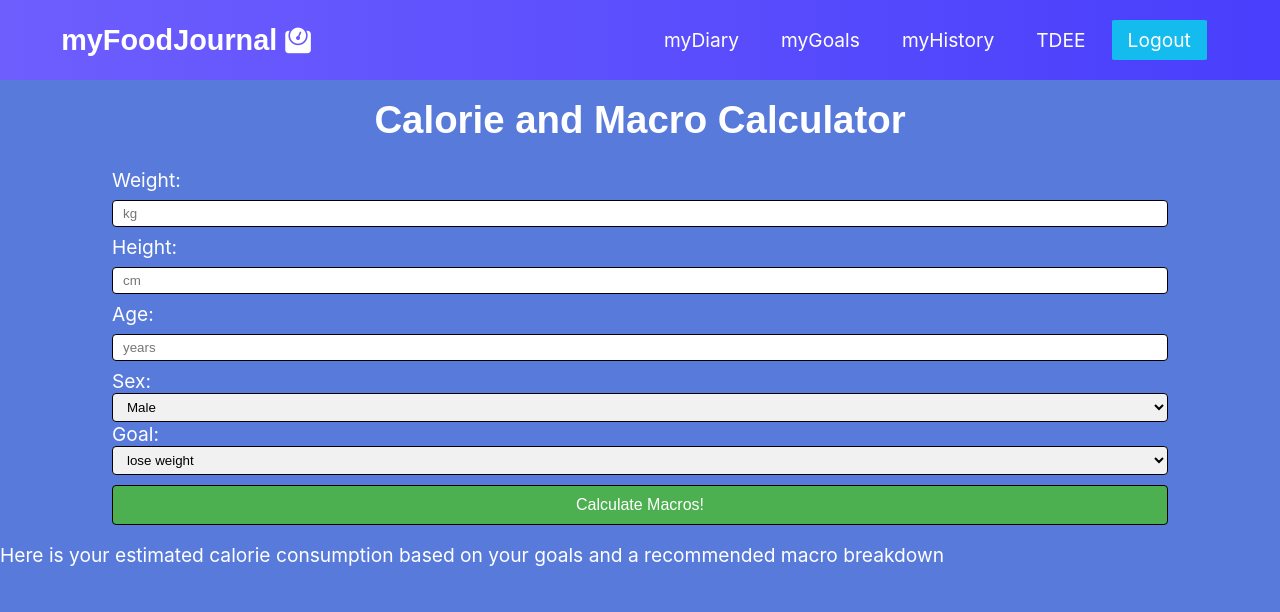
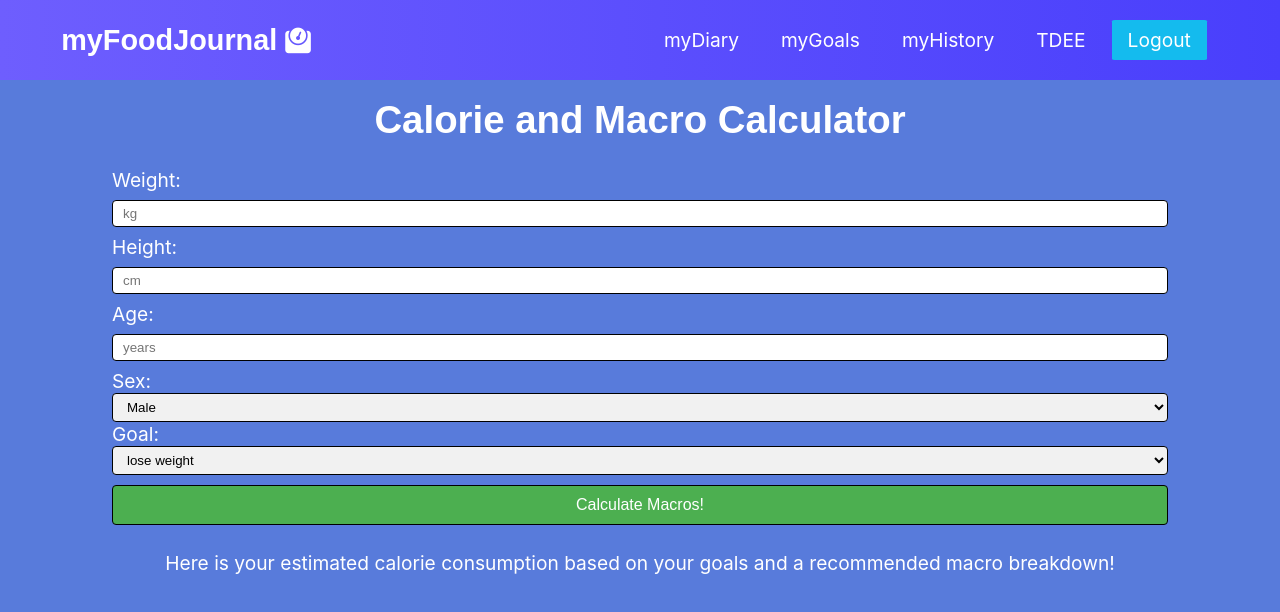
Before and after one commit to emrichmp/myFoodJournal-Frontend, a React (Create React App) app: page /#/tdee in a window 1280 px wide. Shown: the top 612 px of the page. Built offline with nearby package versions, Linux system fonts and the light colour scheme; a web font is replaced by a local one.

Commit message:
added styling

```diff
--- a/src/App.css
+++ b/src/App.css
@@ -64,6 +64,11 @@ input[type=submit]:hover {
   background-color: rgb(135, 206, 150);
 }
 
-.result {
+.result-text {
+  width: 100%;
+  height: 40px;
+  display: flex;
   color: white;
+  justify-content: center;
+  align-items: center;
 }
--- a/src/components/Tdee.js
+++ b/src/components/Tdee.js
@@ -41,8 +41,11 @@ class Tdee extends React.Component {
                     </label>
                     <input type="submit" value="Calculate Macros!" />
                 </form>
+                <div className="result-text">
+                    Here is your estimated calorie consumption based on your goals and a recommended macro breakdown!
+                </div>
                 <div className="result">
-                    Here is your estimated calorie consumption based on your goals and a recommended macro breakdown
+
                 </div>
             </div>
         )
```
